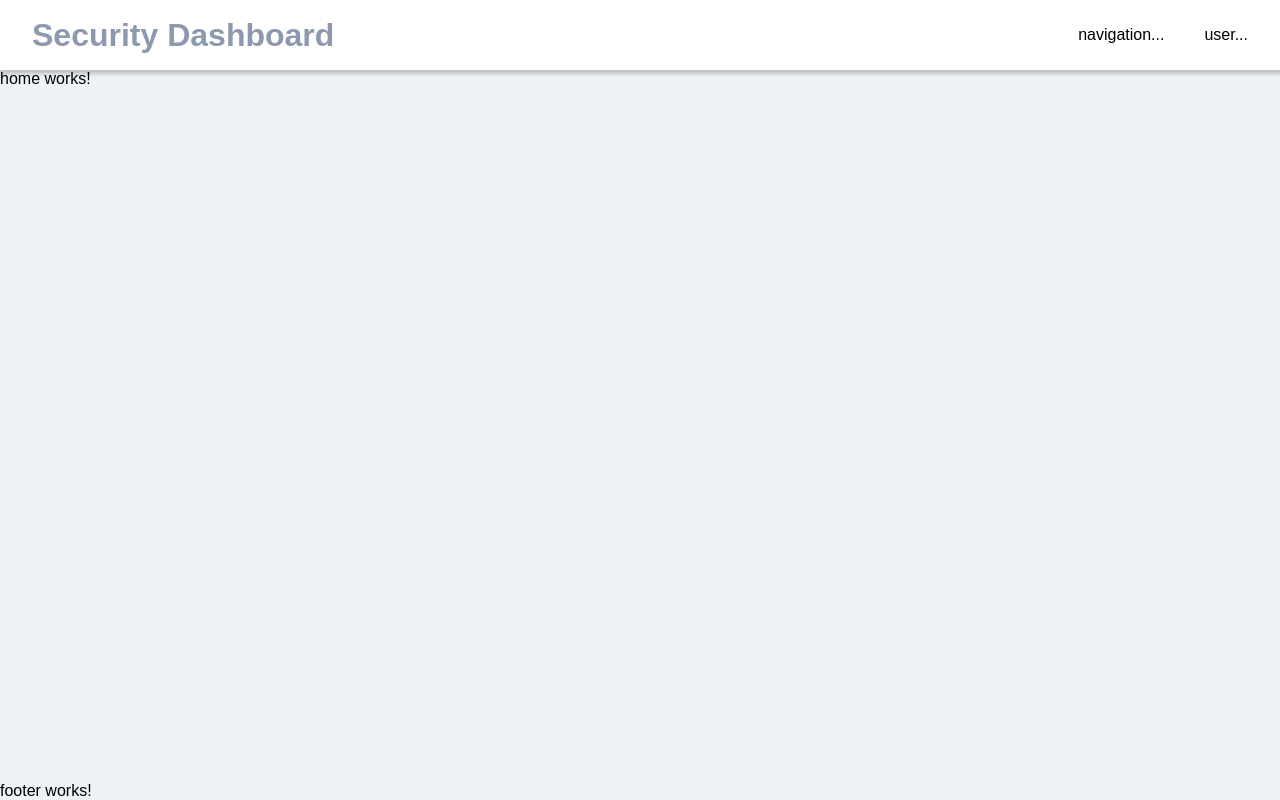
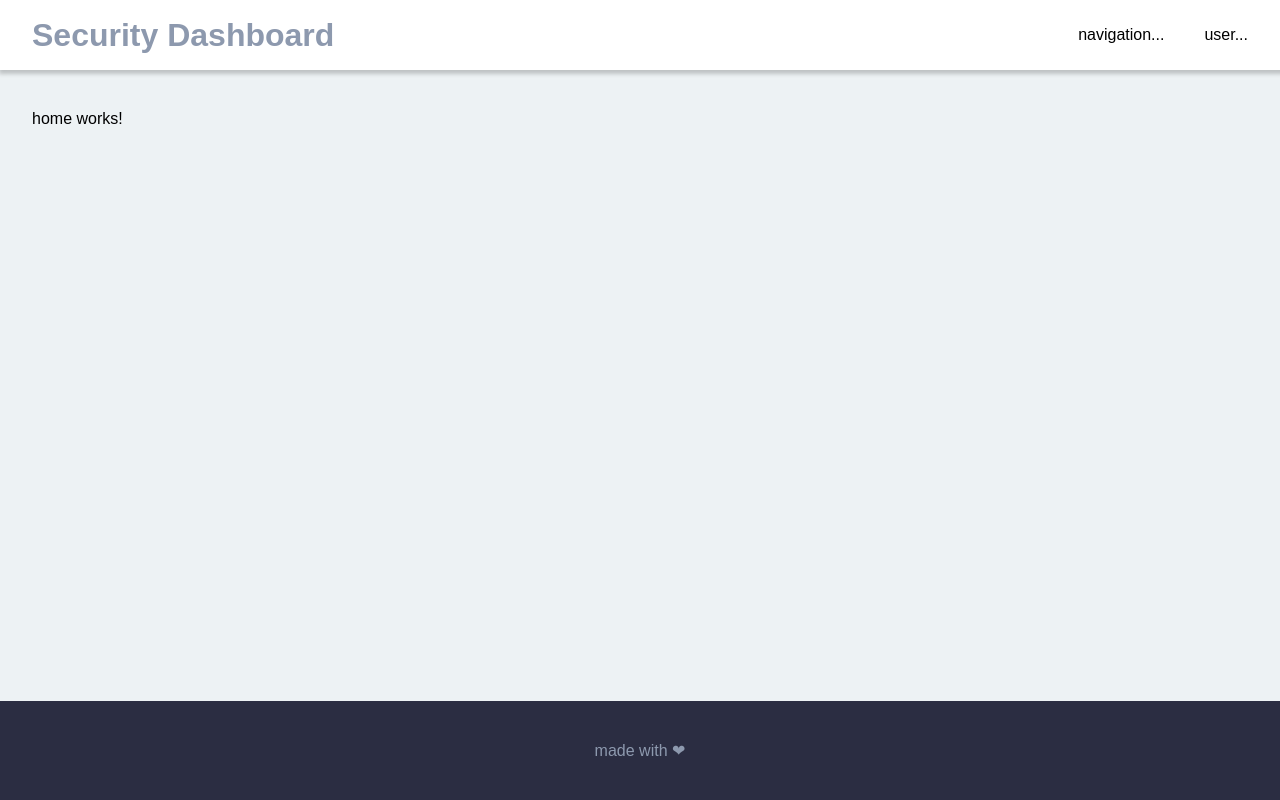
Before and after one commit to TimCRN/security-app, an Angular app in the folder client/: page / in a window 1280 px wide. Built offline with nearby package versions, Linux system fonts and the light colour scheme.

Commit message:
Add initial footer and router-outlet styling

```diff
--- a/client/src/app/components/footer/footer.component.html
+++ b/client/src/app/components/footer/footer.component.html
@@ -1 +1,5 @@
-<p>footer works!</p>
+<footer>
+  <div id="footer-content" class="clamped">
+    made with ❤
+  </div>
+</footer>
--- a/client/src/app/components/footer/footer.component.sass
+++ b/client/src/app/components/footer/footer.component.sass
@@ -0,0 +1,13 @@
+@use '../../layout'
+@use '../../vars'
+
+footer
+  background: vars.$space
+  color: #fff
+  padding: 40px 0
+
+  #footer-content
+    display: flex
+    align-items: center
+    justify-content: center
+    color: vars.$manatee
--- a/client/src/app/routes/home/home.component.html
+++ b/client/src/app/routes/home/home.component.html
@@ -1 +1,5 @@
-<p>home works!</p>
+<main>
+  <div id="main-content" class="clamped">
+    home works!
+  </div>
+</main>
--- a/client/src/app/routes/home/home.component.sass
+++ b/client/src/app/routes/home/home.component.sass
@@ -0,0 +1,4 @@
+@use '../../_layout'
+
+main
+  padding: 40px 0
--- a/client/src/index.html
+++ b/client/src/index.html
@@ -2,10 +2,16 @@
 <html lang="en">
 <head>
   <meta charset="utf-8">
-  <title>Security Panel - i4Things</title>
+  <title>2 Security Panel - i4Things</title>
   <base href="/">
   <meta name="viewport" content="width=device-width, initial-scale=1">
   <link rel="icon" type="image/x-icon" href="favicon.ico">
+
+  <meta name="author" content="Niels Kersic, Tim Crounse, Tyler Tits, Connor Deutz">
+  <!-- <meta name="theme-color" content="#8D99AE" media=""> -->
+  <meta name="theme-color" content="#ffffff" media="(prefers-color-scheme: light)">
+  <meta name="theme-color" content="#2B2D42" media="(prefers-color-scheme: dark)">
+
 </head>
 <body>
   <app-root></app-root>
```
